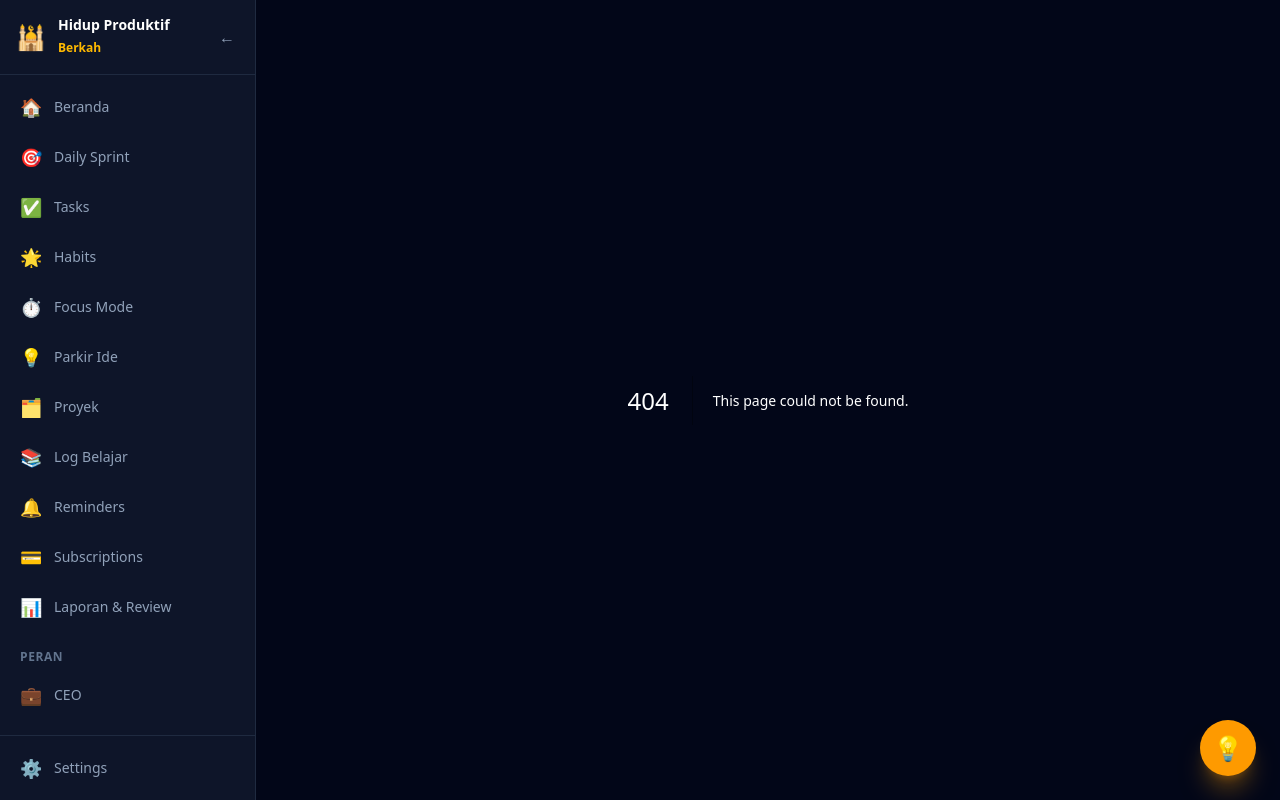
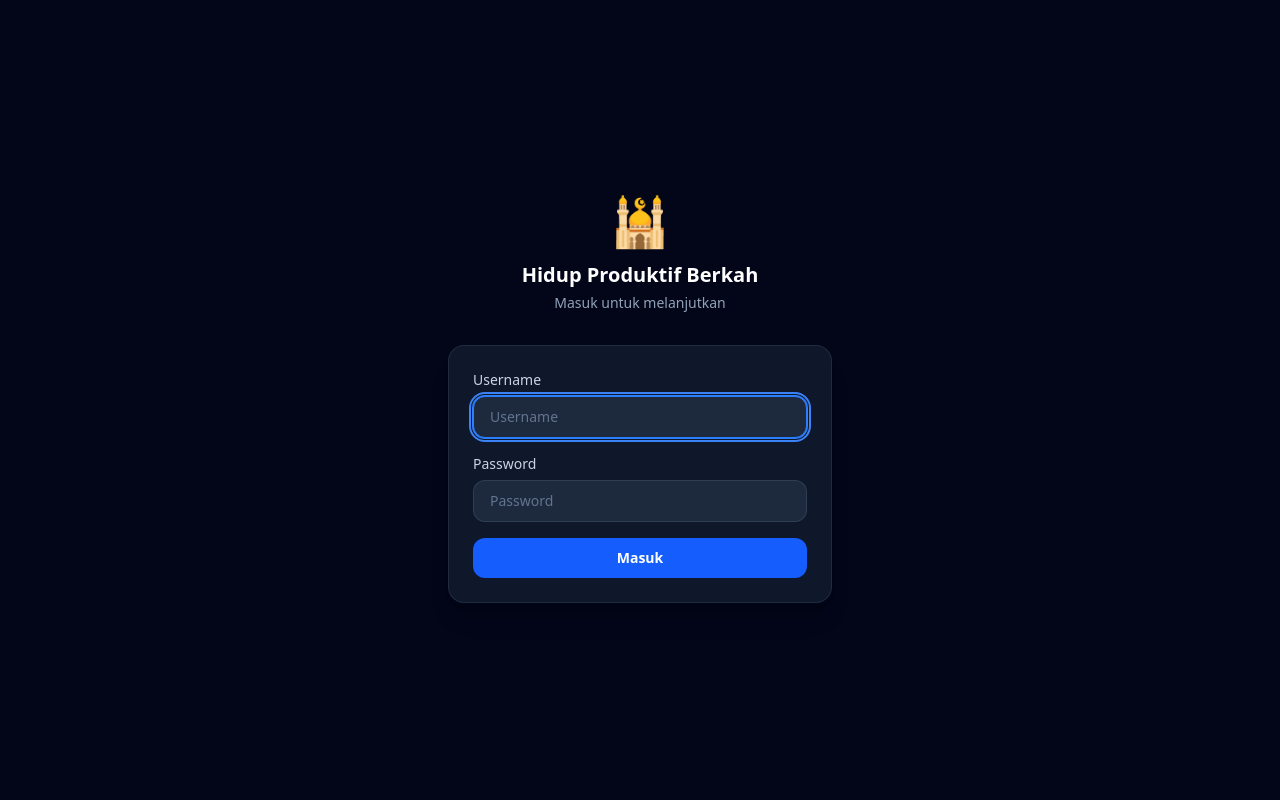
Before and after one commit to rizkyzaneva-sukses/hidup-produktif, a Next.js app: page /login in a window 1280 px wide. Before the commit this address had no page. Built offline with nearby package versions, Linux system fonts and the light colour scheme.

Commit message:
feat: tambah login/logout dengan iron-session -- proteksi semua halaman, single user rizkyzaneva

```diff
--- /dev/null
+++ b/app/api/auth/login/route.ts
@@ -0,0 +1,17 @@
+import { NextRequest, NextResponse } from 'next/server';
+import { getSession, verifyCredentials } from '@/lib/session';
+
+export async function POST(req: NextRequest) {
+  const { username, password } = await req.json();
+
+  if (!verifyCredentials(username, password)) {
+    return NextResponse.json({ error: 'Invalid credentials' }, { status: 401 });
+  }
+
+  const session = await getSession();
+  session.isLoggedIn = true;
+  session.username = username;
+  await session.save();
+
+  return NextResponse.json({ ok: true });
+}
--- /dev/null
+++ b/app/api/auth/logout/route.ts
@@ -0,0 +1,9 @@
+import { NextResponse } from 'next/server';
+import { getSession } from '@/lib/session';
+
+export async function POST() {
+  const session = await getSession();
+  session.destroy();
+
+  return NextResponse.json({ ok: true });
+}
--- /dev/null
+++ b/app/login/page.tsx
@@ -0,0 +1,99 @@
+'use client';
+import { useState } from 'react';
+import { useRouter } from 'next/navigation';
+
+export default function LoginPage() {
+  const router = useRouter();
+  const [username, setUsername] = useState('');
+  const [password, setPassword] = useState('');
+  const [error, setError] = useState('');
+  const [loading, setLoading] = useState(false);
+
+  async function handleSubmit(e: React.FormEvent) {
+    e.preventDefault();
+    setError('');
+    setLoading(true);
+
+    try {
+      const res = await fetch('/api/auth/login', {
+        method: 'POST',
+        headers: { 'Content-Type': 'application/json' },
+        body: JSON.stringify({ username, password }),
+      });
+
+      if (res.ok) {
+        router.push('/');
+        router.refresh();
+      } else {
+        setError('Username atau password salah.');
+      }
+    } catch {
+      setError('Terjadi kesalahan. Coba lagi.');
+    } finally {
+      setLoading(false);
+    }
+  }
+
+  return (
+    <div className="min-h-screen bg-slate-950 flex items-center justify-center px-4">
+      <div className="w-full max-w-sm">
+        {/* Logo */}
+        <div className="text-center mb-8">
+          <span className="text-5xl">🕌</span>
+          <h1 className="mt-4 text-xl font-bold text-white">Hidup Produktif Berkah</h1>
+          <p className="text-slate-400 text-sm mt-1">Masuk untuk melanjutkan</p>
+        </div>
+
+        {/* Card */}
+        <div className="bg-slate-900 border border-slate-700/50 rounded-2xl p-6 shadow-xl">
+          <form onSubmit={handleSubmit} className="space-y-4">
+            <div>
+              <label className="block text-sm font-medium text-slate-300 mb-1.5">
+                Username
+              </label>
+              <input
+                type="text"
+                value={username}
+                onChange={e => setUsername(e.target.value)}
+                required
+                autoComplete="username"
+                autoFocus
+                className="w-full bg-slate-800 border border-slate-600/50 rounded-xl px-4 py-2.5 text-white text-sm placeholder-slate-500 focus:outline-none focus:border-blue-500 focus:ring-1 focus:ring-blue-500 transition-colors"
+                placeholder="Username"
+              />
+            </div>
+
+            <div>
+              <label className="block text-sm font-medium text-slate-300 mb-1.5">
+                Password
+              </label>
+              <input
+                type="password"
+                value={password}
+                onChange={e => setPassword(e.target.value)}
+                required
+                autoComplete="current-password"
+                className="w-full bg-slate-800 border border-slate-600/50 rounded-xl px-4 py-2.5 text-white text-sm placeholder-slate-500 focus:outline-none focus:border-blue-500 focus:ring-1 focus:ring-blue-500 transition-colors"
+                placeholder="Password"
+              />
+            </div>
+
+            {error && (
+              <p className="text-red-400 text-sm bg-red-500/10 border border-red-500/20 rounded-xl px-4 py-2.5">
+                {error}
+              </p>
+            )}
+
+            <button
+              type="submit"
+              disabled={loading}
+              className="w-full bg-blue-600 hover:bg-blue-500 disabled:bg-blue-600/50 text-white font-semibold py-2.5 rounded-xl transition-colors text-sm"
+            >
+              {loading ? 'Memproses...' : 'Masuk'}
+            </button>
+          </form>
+        </div>
+      </div>
+    </div>
+  );
+}
--- a/components/layout/Layout.tsx
+++ b/components/layout/Layout.tsx
@@ -1,7 +1,7 @@
 'use client';
 import { useState, useEffect } from 'react';
 import Link from 'next/link';
-import { usePathname } from 'next/navigation';
+import { usePathname, useRouter } from 'next/navigation';
 import { cn } from '@/lib/utils';
 import { QuickCaptureFAB } from '@/components/shared/QuickCaptureFAB';
 
@@ -38,7 +38,16 @@ const BOTTOM_NAV = [
 
 export function Layout({ children }: { children: React.ReactNode }) {
   const pathname = usePathname();
+  const router = useRouter();
   const [collapsed, setCollapsed] = useState(false);
+
+  if (pathname === '/login') return <>{children}</>;
+
+  async function handleLogout() {
+    await fetch('/api/auth/logout', { method: 'POST' });
+    router.push('/login');
+    router.refresh();
+  }
   const [mobileOpen, setMobileOpen] = useState(false);
 
   useEffect(() => {
@@ -138,7 +147,7 @@ export function Layout({ children }: { children: React.ReactNode }) {
       </nav>
 
       {/* Bottom */}
-      <div className="p-2 border-t border-slate-700/50">
+      <div className="p-2 border-t border-slate-700/50 space-y-0.5">
         <Link href="/settings"
           className={cn(
             'flex items-center gap-3 px-3 py-2.5 rounded-xl text-sm text-slate-400 hover:bg-slate-800/80 hover:text-white transition-colors',
@@ -149,6 +158,17 @@ export function Layout({ children }: { children: React.ReactNode }) {
           <span className="text-lg">⚙️</span>
           {(!collapsed || mobile) && <span>Settings</span>}
         </Link>
+        <button
+          onClick={handleLogout}
+          className={cn(
+            'w-full flex items-center gap-3 px-3 py-2.5 rounded-xl text-sm text-slate-400 hover:bg-red-500/10 hover:text-red-400 transition-colors',
+            collapsed && !mobile ? 'justify-center px-2' : ''
+          )}
+          title={collapsed && !mobile ? 'Logout' : undefined}
+        >
+          <span className="text-lg">🚪</span>
+          {(!collapsed || mobile) && <span>Logout</span>}
+        </button>
       </div>
     </div>
   );
--- /dev/null
+++ b/lib/session.ts
@@ -0,0 +1,36 @@
+import { getIronSession, type IronSession } from 'iron-session';
+import { cookies } from 'next/headers';
+import { scryptSync, timingSafeEqual } from 'crypto';
+
+export interface SessionData {
+  isLoggedIn: boolean;
+  username?: string;
+}
+
+export const sessionOptions = {
+  password: process.env.SESSION_SECRET as string,
+  cookieName: 'hp-session',
+  cookieOptions: {
+    secure: process.env.NODE_ENV === 'production',
+    maxAge: 60 * 60 * 24 * 7, // 7 hari
+  },
+};
+
+export async function getSession(): Promise<IronSession<SessionData>> {
+  const session = await getIronSession<SessionData>(await cookies(), sessionOptions);
+  return session;
+}
+
+const SALT = 'hp-berkah-rizkyzaneva-2025';
+const CORRECT_USERNAME = 'rizkyzaneva';
+const PASSWORD_HASH = scryptSync('2mperbulan', SALT, 64);
+
+export function verifyCredentials(username: string, password: string): boolean {
+  if (username !== CORRECT_USERNAME) return false;
+  try {
+    const hash = scryptSync(password, SALT, 64);
+    return timingSafeEqual(PASSWORD_HASH, hash);
+  } catch {
+    return false;
+  }
+}
--- /dev/null
+++ b/middleware.ts
@@ -0,0 +1,27 @@
+import { NextRequest, NextResponse } from 'next/server';
+import { getIronSession } from 'iron-session';
+import { type SessionData, sessionOptions } from '@/lib/session';
+
+const PUBLIC_PATHS = ['/login', '/api/auth/login'];
+
+export async function middleware(request: NextRequest) {
+  const { pathname } = request.nextUrl;
+
+  if (PUBLIC_PATHS.some(p => pathname.startsWith(p))) {
+    return NextResponse.next();
+  }
+
+  const response = NextResponse.next();
+  const session = await getIronSession<SessionData>(request, response, sessionOptions);
+
+  if (!session.isLoggedIn) {
+    const loginUrl = new URL('/login', request.url);
+    return NextResponse.redirect(loginUrl);
+  }
+
+  return response;
+}
+
+export const config = {
+  matcher: ['/((?!_next/static|_next/image|favicon.ico).*)'],
+};
```
